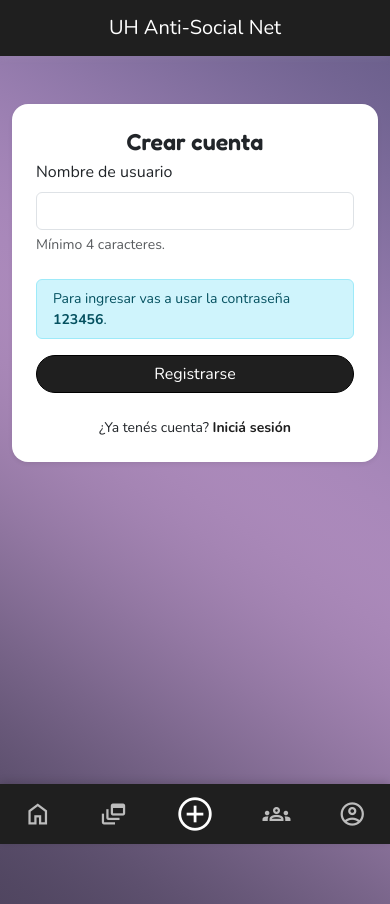
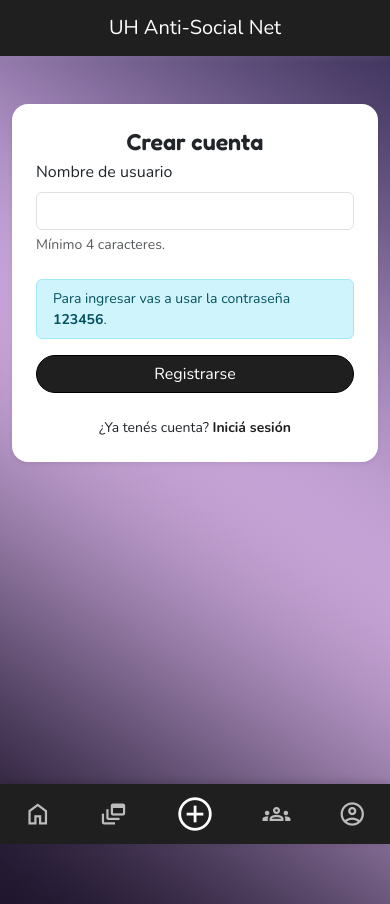
Before and after one commit to agusfmartinez/tp-ciu-red-social, a React (Vite) app: page /registro in a window 390 px wide. Built offline with nearby package versions, Linux system fonts and the light colour scheme; no server answers.

Commit message:
Fix background color para mobile, se nota mas el degradado

```diff
--- a/src/index.css
+++ b/src/index.css
@@ -124,7 +124,7 @@ header.sticky-top {
   body {
     padding-bottom: calc(60px + env(safe-area-inset-bottom));
     /* fondo global más claro en mobile */
-    background: linear-gradient(35deg in oklch, oklch(41.34% 0.0455 302.34) 0.0%, oklch(42.14% 0.0465 302.74) 2.6%, oklch(43.16% 0.0478 303.28) 5.1%, oklch(44.38% 0.0493 303.92) 7.7%, oklch(45.76% 0.0510 304.67) 10.3%, oklch(47.29% 0.0529 305.50) 12.8%, oklch(48.93% 0.0550 306.38) 15.4%, oklch(50.65% 0.0571 307.31) 17.9%, oklch(52.43% 0.0593 308.27) 20.5%, oklch(54.23% 0.0616 309.23) 23.1%, oklch(56.03% 0.0639 310.17) 25.6%, oklch(57.81% 0.0661 311.09) 28.2%, oklch(59.52% 0.0683 311.96) 30.8%, oklch(61.15% 0.0704 312.75) 33.3%, oklch(62.67% 0.0724 313.47) 35.9%, oklch(64.05% 0.0743 314.08) 38.5%, oklch(65.25% 0.0759 314.56) 41.0%, oklch(66.26% 0.0774 314.90) 43.6%, oklch(67.03% 0.0786 315.09) 46.2%, oklch(67.56% 0.0796 315.09) 48.7%, oklch(67.80% 0.0802 314.90) 51.3%, oklch(67.79% 0.0806 314.50) 53.8%, oklch(67.53% 0.0808 313.90) 56.4%, oklch(67.07% 0.0807 313.13) 59.0%, oklch(66.42% 0.0805 312.22) 61.5%, oklch(65.61% 0.0801 311.17) 64.1%, oklch(64.65% 0.0796 310.01) 66.7%, oklch(63.59% 0.0790 308.77) 69.2%, oklch(62.43% 0.0783 307.47) 71.8%, oklch(61.21% 0.0775 306.12) 74.4%, oklch(59.95% 0.0766 304.75) 76.9%, oklch(58.67% 0.0757 303.38) 79.5%, oklch(57.40% 0.0748 302.03) 82.1%, oklch(56.17% 0.0740 300.72) 84.6%, oklch(54.99% 0.0731 299.47) 87.2%, oklch(53.89% 0.0724 298.31) 89.7%, oklch(52.89% 0.0717 297.26) 92.3%, oklch(52.03% 0.0711 296.33) 94.9%, oklch(51.32% 0.0706 295.55) 97.4%, oklch(50.79% 0.0703 294.95) 100.0%);
+    background: linear-gradient(35deg in oklch, oklch(22.05% 0.0455 302.34) 0.0%, oklch(23.69% 0.0465 302.74) 2.6%, oklch(25.80% 0.0478 303.28) 5.1%, oklch(28.34% 0.0493 303.92) 7.7%, oklch(31.22% 0.0510 304.67) 10.3%, oklch(34.40% 0.0529 305.50) 12.8%, oklch(37.81% 0.0550 306.38) 15.4%, oklch(41.40% 0.0571 307.31) 17.9%, oklch(45.09% 0.0593 308.27) 20.5%, oklch(48.84% 0.0616 309.23) 23.1%, oklch(52.58% 0.0639 310.17) 25.6%, oklch(56.25% 0.0661 311.09) 28.2%, oklch(59.78% 0.0683 311.96) 30.8%, oklch(63.12% 0.0704 312.75) 33.3%, oklch(66.21% 0.0724 313.47) 35.9%, oklch(68.99% 0.0743 314.08) 38.5%, oklch(71.39% 0.0759 314.56) 41.0%, oklch(73.36% 0.0774 314.90) 43.6%, oklch(74.84% 0.0786 315.09) 46.2%, oklch(75.75% 0.0796 315.09) 48.7%, oklch(76.06% 0.0802 314.90) 51.3%, oklch(75.78% 0.0806 314.50) 53.8%, oklch(74.96% 0.0808 313.90) 56.4%, oklch(73.67% 0.0807 313.13) 59.0%, oklch(71.96% 0.0805 312.22) 61.5%, oklch(69.88% 0.0801 311.17) 64.1%, oklch(67.50% 0.0796 310.01) 66.7%, oklch(64.86% 0.0790 308.77) 69.2%, oklch(62.03% 0.0783 307.47) 71.8%, oklch(59.05% 0.0775 306.12) 74.4%, oklch(55.99% 0.0766 304.75) 76.9%, oklch(52.90% 0.0757 303.38) 79.5%, oklch(49.84% 0.0748 302.03) 82.1%, oklch(46.86% 0.0740 300.72) 84.6%, oklch(44.02% 0.0731 299.47) 87.2%, oklch(41.38% 0.0724 298.31) 89.7%, oklch(38.98% 0.0717 297.26) 92.3%, oklch(36.89% 0.0711 296.33) 94.9%, oklch(35.17% 0.0706 295.55) 97.4%, oklch(33.86% 0.0703 294.95) 100.0%);
   }
 
   .textos-inicio-publi-destacadas {
```
